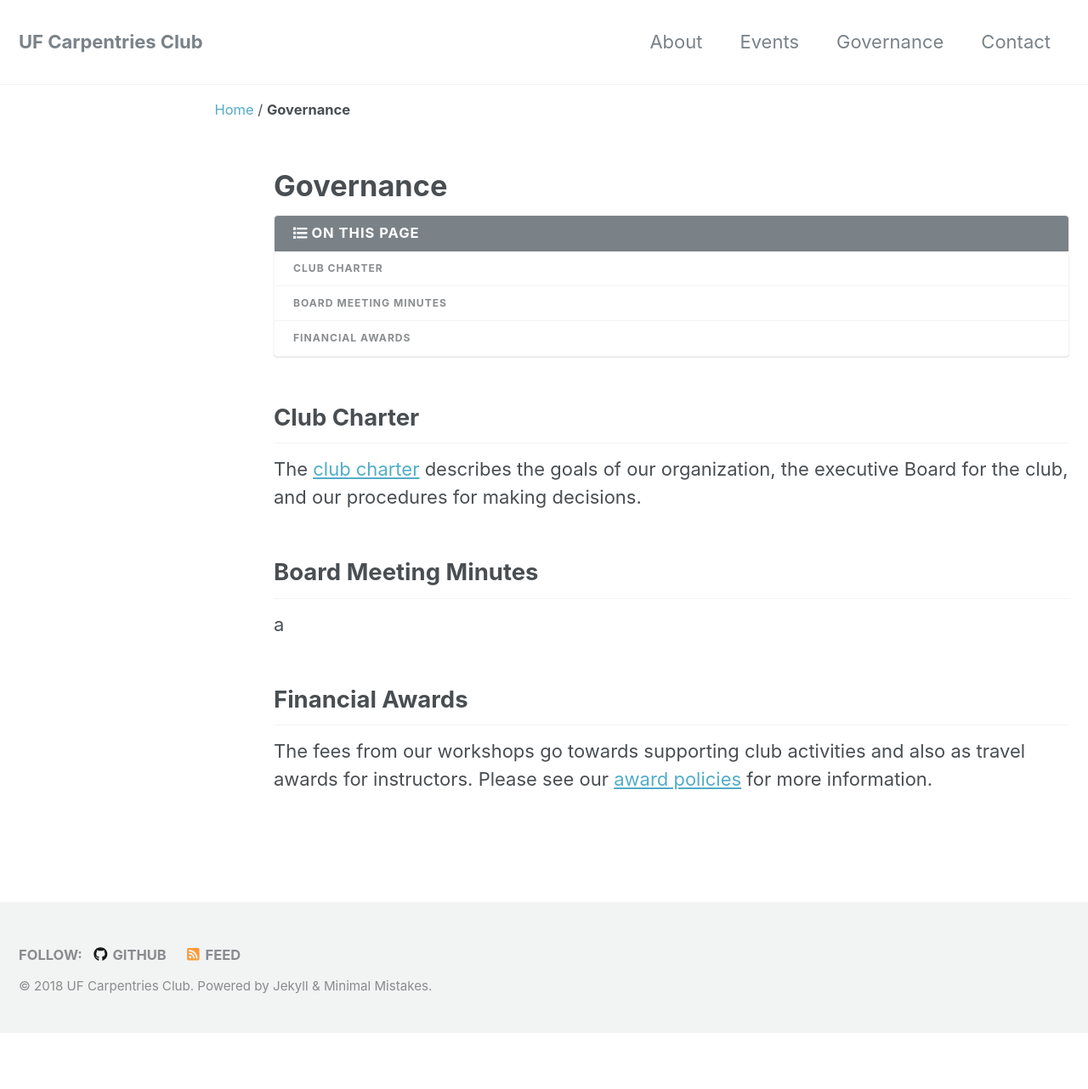
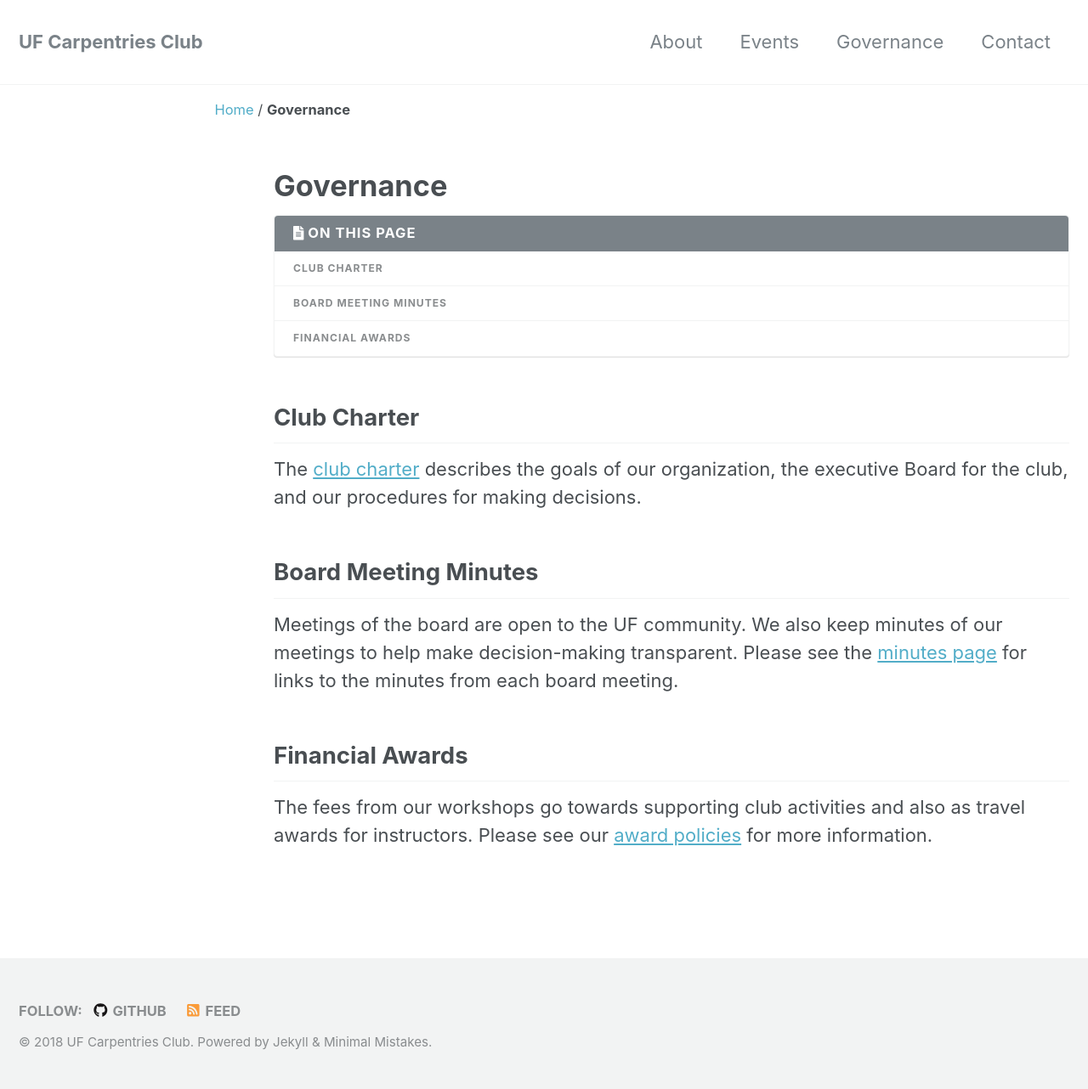
Before and after one commit to UF-Carpentry/website, a Jekyll site: the page built from _pages/governance.md, in a window 1280 px wide. Shown: the whole page at 85% size. Built offline with Jekyll 4.4.1, drawn with Linux system fonts in a browser that asks for light colours; nearby versions of some CDN libraries; before the commit the page ends 1216 px from its top, so only the background shows below that.

Commit message:
adding link and description of minutes to governance page.

```diff
--- a/_pages/governance.md
+++ b/_pages/governance.md
@@ -14,7 +12,7 @@
 
 ## Board Meeting Minutes
 
-a
+Meetings of the board are open to the UF community. We also keep minutes of our meetings to help make decision-making transparent. Please see the [minutes page]({{site.url}}/minutes/) for links to the minutes from each board meeting.
 
 ## Financial Awards
 
```
Also changed, not shown: other parts of _pages/governance.md (+0 -2 lines).
